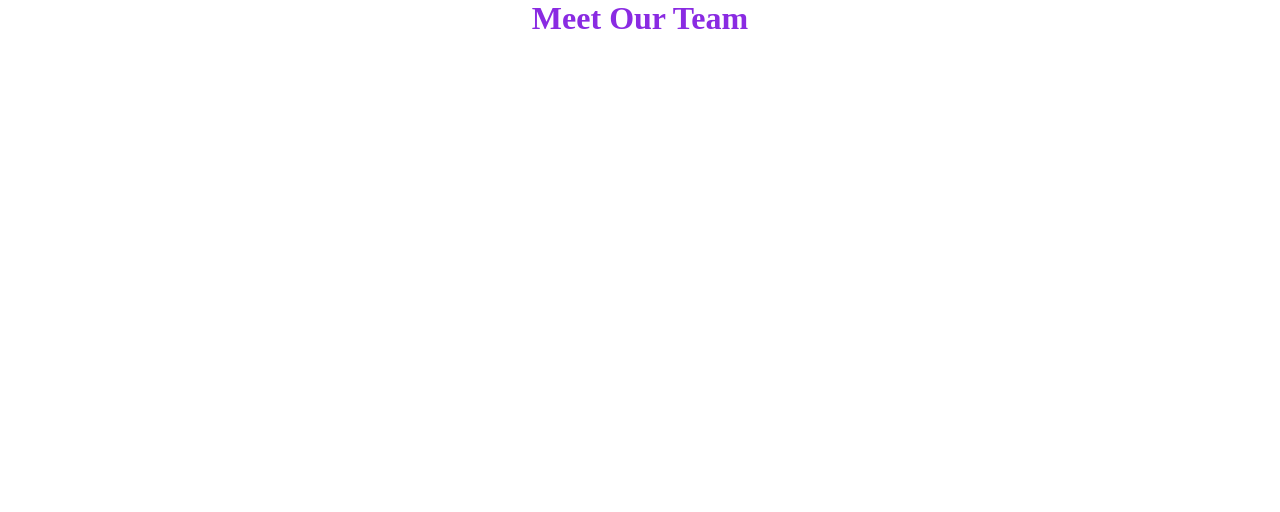
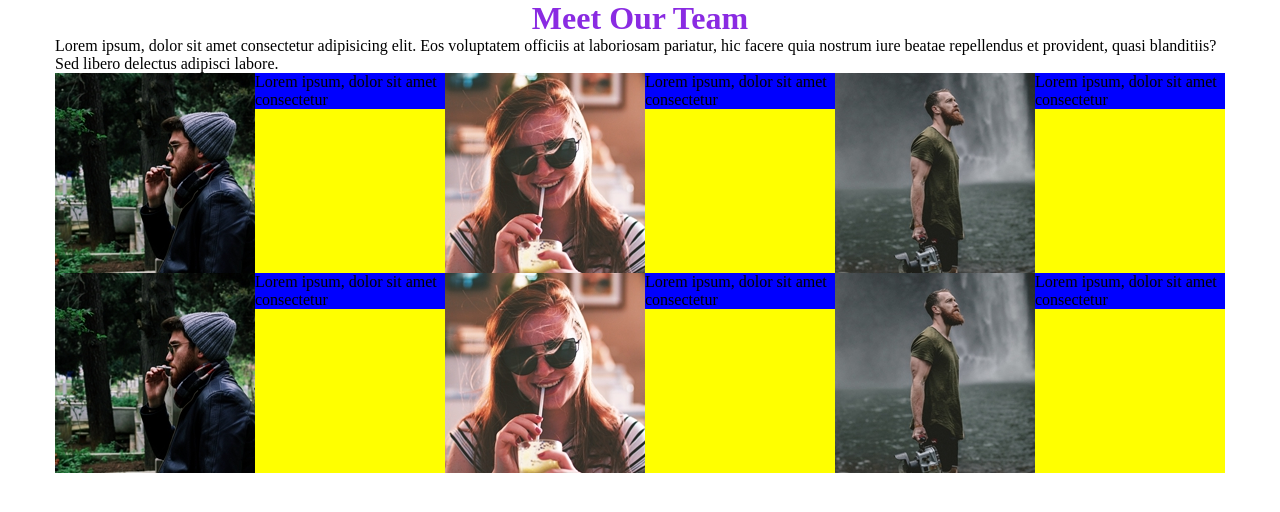
Before and after one commit to GiacomoBozzolino/html-css-float-cards, a plain HTML site: page index.html in a window 1280 px wide. Drawn offline with Linux system fonts and the light colour scheme.

Commit message:
[FEAT]fatta struttura float 6 colonne

```diff
--- a/css/style.css
+++ b/css/style.css
@@ -6,7 +6,7 @@
 
 .container{
     margin:0 auto;
-    width: 70%;
+    max-width: 1170px;
 }
 
 h1{
@@ -15,5 +15,26 @@ h1{
 }
 
 .row{
+    background-color: yellow;
+    width: 100%;
+}
+
+.row::after {
+    content: "";
+    clear: both;
+    display: table;
+  }
+
+.content{
     background-color: blue;
+
 }
+
+.column{
+    float:left;
+    width: calc(100% / 3);
+
+}
+img{
+    float: left;
+}
--- a/index.html
+++ b/index.html
@@ -13,13 +13,58 @@
             <div class="container">
                 <!-- TITOLO SCHEDE -->
                 <h1>Meet Our Team</h1>
+                <p>Lorem ipsum, dolor sit amet consectetur adipisicing elit. Eos voluptatem officiis at laboriosam pariatur, hic facere quia nostrum iure beatae repellendus et provident, quasi blanditiis? Sed libero delectus adipisci labore.</p>
                 <!-- FINE TITOLO SCHEDE -->
                 <div class="row">
+                    <!-- PRIMA COLONNA -->
                     <div class="column">
                         <div class="content">
-
+                            <img src="./img/male1.png" alt="">
+                            <div>Lorem ipsum, dolor sit amet consectetur</div>
                         </div>
                     </div>
+                    <!-- FINE PRIMA COLONNA -->
+                    <!-- SECONDA COLONNA -->
+                    <div class="column">
+                        <div class="content">
+                            <img src="./img/female1.png" alt="">
+                            <div>Lorem ipsum, dolor sit amet consectetur</div>
+                        </div>
+                    </div>
+                    <!-- FINE SECONDA COLONNA -->
+                    <!-- TERZA COLONNA -->
+                    <div class="column">
+                        <div class="content">
+                            <img src="./img/male2.png" alt="">
+                            <div>Lorem ipsum, dolor sit amet consectetur</div>
+                        </div>
+                    </div>
+                    <!-- FINE TERZA COLONNA -->
+                    <!-- QUARTA COLONNA -->
+                    <div class="column">
+                        <div class="content">
+                            <img src="./img/male1.png" alt="">
+                            <div>Lorem ipsum, dolor sit amet consectetur</div>
+                        </div>
+                    </div>
+                    <!-- FINE QUARTA COLONNA -->
+                    <!-- QUIANTA COLONNA -->
+                    <div class="column">
+                        <div class="content">
+                            <img src="./img/female1.png" alt="">
+                            <div>Lorem ipsum, dolor sit amet consectetur</div>
+                        </div>
+                    </div>
+                    <!-- FINE QUINTA COLONNA -->
+                    <!-- SESTA COLONNA -->
+                        <div class="column">
+                            <div class="content">
+                                <img src="./img/male2.png" alt="">
+                                <div>Lorem ipsum, dolor sit amet consectetur</div>
+                            </div>
+                        </div>
+                    <!-- FINE SESTA COLONNA -->
+
                 </div>
 
             </div>
```
